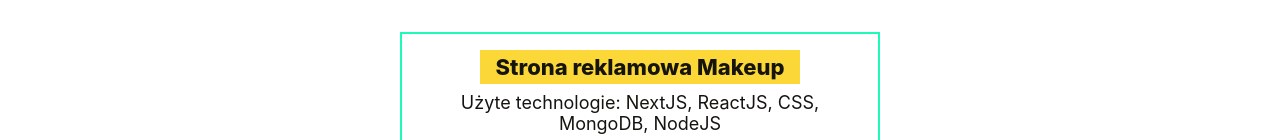
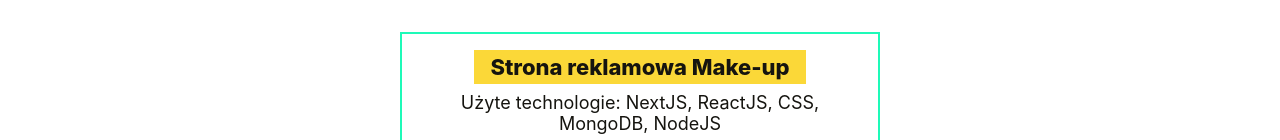
Before and after one commit to mateuszmanczak04/portfolio-mateusz-manczak, a Next.js app: page / in a window 1280 px wide. Shown: the part 2366-2506 px from the top of the page. Built offline with nearby package versions, Linux system fonts and the light colour scheme.

Commit message:
change makeup to make-up

```diff
--- a/app/Projects.tsx
+++ b/app/Projects.tsx
@@ -12,7 +12,7 @@
             className={styles.project}
             target='_blank'
             rel='noreferrer'>
-            <h5>Strona reklamowa Makeup</h5>
+            <h5>Strona reklamowa Make-up</h5>
             <p>Użyte technologie: NextJS, ReactJS, CSS, MongoDB, NodeJS</p>
           </a>
         </div>
```
